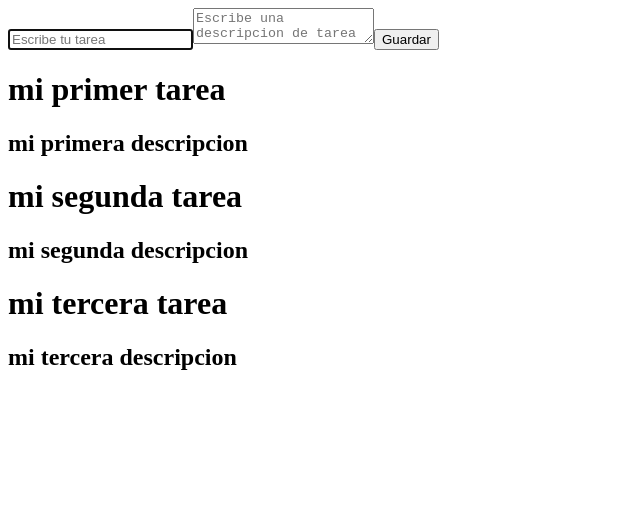
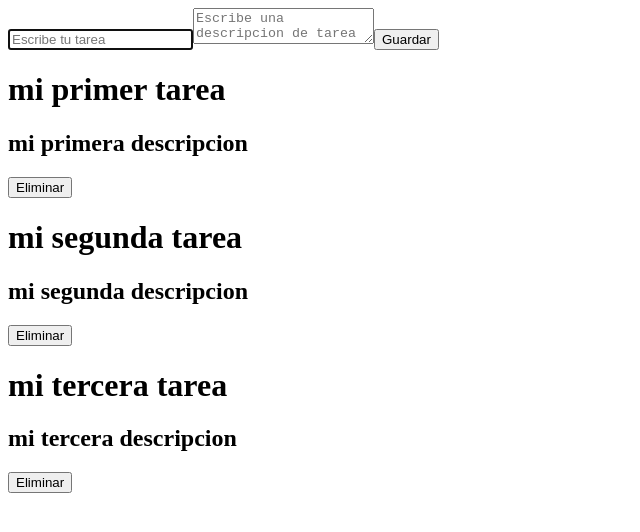
Before and after one commit to antony-chi/notasTasks-miprimeraApp-react, a React (Vite) app: page / in a window 1280 px wide. Shown: the top 532 px of the page, without its empty margins (0-640 px from the left). Built offline with nearby package versions, Linux system fonts and the light colour scheme.

Commit message:
iserto boton eliminar tarea

```diff
--- a/src/App.jsx
+++ b/src/App.jsx
@@ -13,17 +13,26 @@
 
   //funcion crearnuevaTask
   function createTask(task) {
-    setTasks([...tasks, {
-      title: task.title,
-      id: tasks.length,
-      description: task.description
-    }]);
+    setTasks([
+      ...tasks,
+      {
+        title: task.title,
+        id: tasks.length,
+        description: task.description,
+      },
+    ]);
+  }
+  //funcion eliminar task
+  function deleteTask(taskId) {
+    //console.log(tasks)
+    //console.log(taskId)
+    setTasks(tasks.filter((task) => task.id !== taskId));
   }
 
   return (
     <>
       <TaskForm createTask={createTask} />
-      <TaskList tasks={tasks} />
+      <TaskList tasks={tasks} deleteTask={deleteTask} />
     </>
   );
 }
--- a/src/components/TaskCard.jsx
+++ b/src/components/TaskCard.jsx
@@ -1,8 +1,10 @@
-export const TaskCard = ({ task }) => {
+export const TaskCard = ({ task, deleteTask }) => {
+
   return (
     <div>
       <h1>{task.title}</h1>
       <h2>{task.description}</h2>
+      <button onClick={() => {deleteTask(task.id)}} >Eliminar</button>
     </div>
   );
 };
--- a/src/components/TaskForm.jsx
+++ b/src/components/TaskForm.jsx
@@ -8,7 +8,7 @@
     //funcion que ejecuta el form
     event.preventDefault(); //preventDefault para evitar que recargue el navegador
     //console.log(newTask)
-    console.log(title, "-", description);
+    //console.log(title, "-", description);
     createTask({
       title: title,
       description: description,
--- a/src/components/TaskList.jsx
+++ b/src/components/TaskList.jsx
@@ -1,7 +1,7 @@
 import { TaskCard } from "./TaskCard";
 
 //console.log(data);
-const TaskList = ({ tasks }) => {
+const TaskList = ({ tasks, deleteTask }) => {
   if (tasks.length === 0) {
     return <h1>No hay tareas aun..</h1>;
   }
@@ -9,7 +9,7 @@
   return (
     <div>
       {tasks.map((task) => (
-        <TaskCard key={task.id} task={task} />
+        <TaskCard key={task.id} task={task} deleteTask={deleteTask} />
       ))}
     </div>
   );
```
